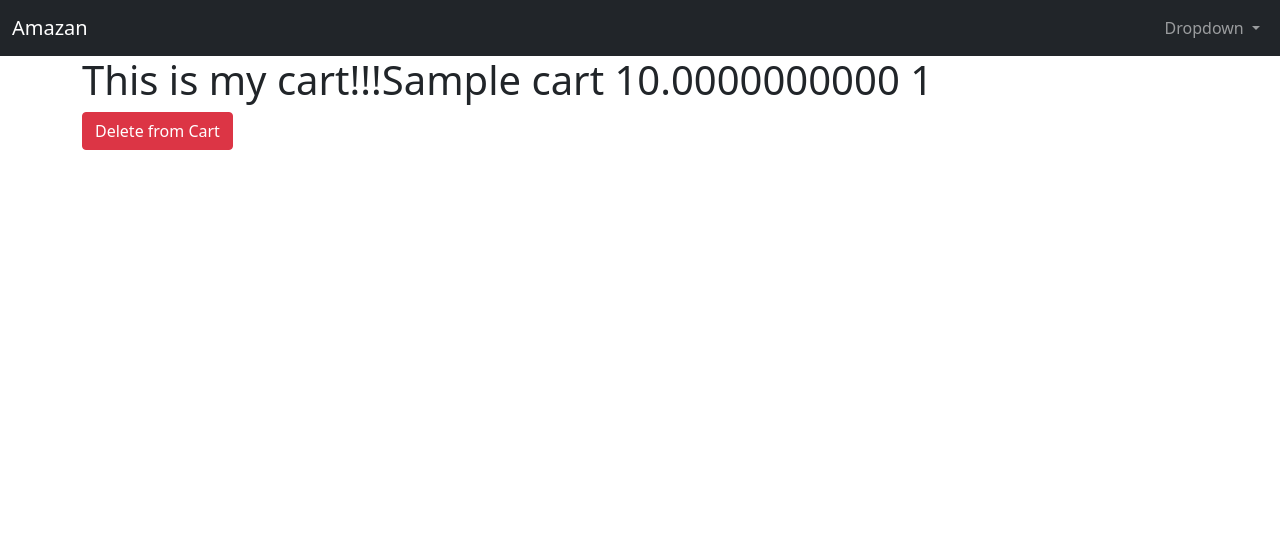
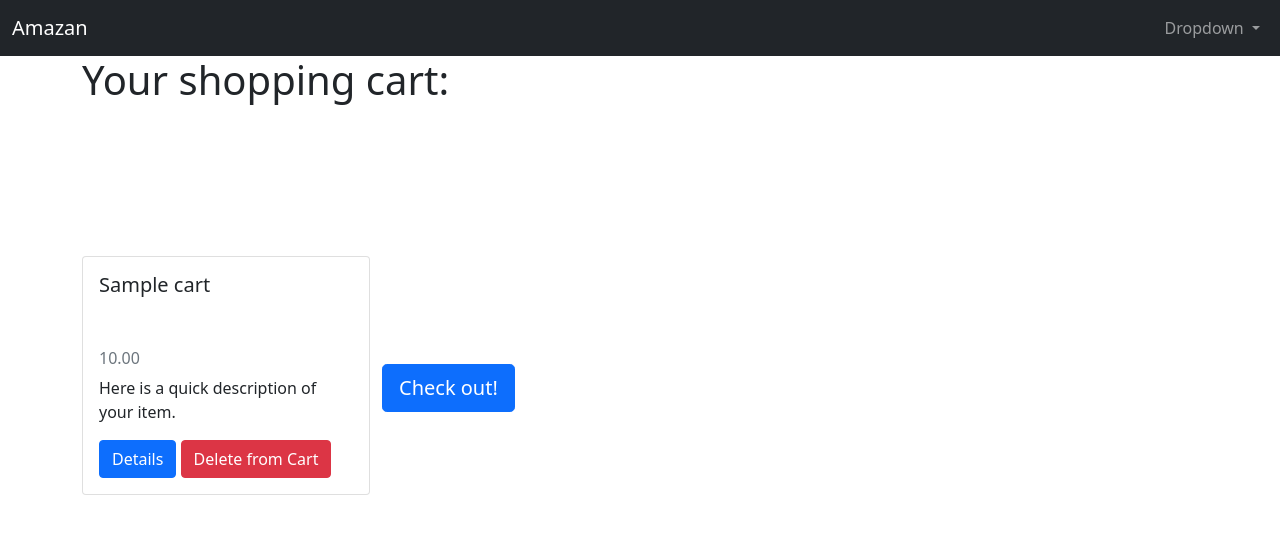
Before and after one commit to ChrisPowell4242/ecommerce-flask, a Flask app: page /my_cart in a window 1280 px wide. Shown: the top 534 px of the page. Run offline with Flask 2, Linux system fonts and the light colour scheme; a user stored in the database is signed in; tables that the repository leaves empty hold one stand-in row (values such as "Sample post"); some libraries are stand-ins or nearby versions.

Commit message:
ui getting updated

```diff
--- a/app/models.py
+++ b/app/models.py
@@ -27,7 +27,7 @@ class User(db.Model, UserMixin):
 class Products(db.Model):
     id = db.Column(db.Integer, primary_key=True)
     name= db.Column(db.String(200))
-    price = db.Column(db.Numeric)
+    price = db.Column(db.Numeric(10, 2))
     description = db.Column(db.String(300))
     user_id = db.Column(db.Integer, db.ForeignKey('user.id'), nullable=False)
     product = db.relationship('User', backref='owner', lazy=True)
@@ -41,7 +41,7 @@ class Products(db.Model):
 class Cart(db.Model):
     id = db.Column(db.Integer, primary_key=True)
     name= db.Column(db.String(200))
-    price = db.Column(db.Numeric)
+    price = db.Column(db.Numeric(10, 2))
     user_id = db.Column(db.Integer, db.ForeignKey('user.id'), nullable=False)
     product_id = db.Column(db.Integer, db.ForeignKey('products.id'), nullable=False)
 
--- a/app/templates/my_cart.html
+++ b/app/templates/my_cart.html
@@ -1,16 +1,32 @@
+
 {% extends 'base.html' %}
 
 
 {% block content %}
 
+
+<h1>Your shopping cart:<br><br><br></br> </h1>
 {% for i in item%}
 
-<h1>This is my cart!!!{{ i.name }} {{ i.price }} {{ i.id }}</h1>
+<div class="d-flex justify-content-center align-items-center">
+    <div class="row">
+        <div class="col">
+        <div class="card" style="width: 18rem;">
+        <div class="card-body">
+        <h5 class="card-title">{{ i.name }}</h5>
+        <div class="text-center">
+            <img src="https://via.placeholder.com/150" class="" alt=""></div><br>
+        <h6 class="card-subtitle mb-2 text-muted">{{ i.price }}</h6>
+        <p class="card-text">Here is a quick description of your item.</p>
+        <button type="button" class="btn btn-primary" data-bs-toggle="modal" data-bs-target="#cartModal">
+            Details</button>
         <button type="button" class="btn btn-danger" data-bs-toggle="modal" data-bs-target="#cartModal">
             Delete from Cart
         </button>
-
-
+        </div>
+        </div>
+        </div>
+    </div>
     <div class="modal fade" id="cartModal" tabindex="-1" aria-labelledby="cartModalLabel" aria-hidden="true">
         <div class="modal-dialog">
             <div class="modal-content text-dark">
@@ -19,7 +35,7 @@
                 <button type="button" class="btn-close" data-bs-dismiss="modal" aria-label="Close"></button>
                 </div>
                 <div class="modal-body">
-            Are you sure you would like to add {{ i.price }}? You cannot undo this action.
+                Are you sure you would like to delete {{ i.name }} from your cart? You cannot undo this action.
                 </div>
                 <div class="modal-footer">
                 <button type="button" class="btn btn-secondary" data-bs-dismiss="modal">Cancel</button>
@@ -31,6 +47,10 @@
         </div>
     </div>
 
+{% endfor %}
 
-{% endfor %}
-{% endblock content %}
+<div class="container justify-content-left align-items-center">
+<br> <button type="button" class="btn btn-primary btn-lg">Check out!</button>
+</div>
+
+{% endblock %}
```
Also changed, not shown: app/routes.py (+0 -77 lines), app/templates/product_page.html (+43 -3 lines), run.py (+1 -10 lines), app.db. Lines whose indentation alone changed are shown as unchanged.
